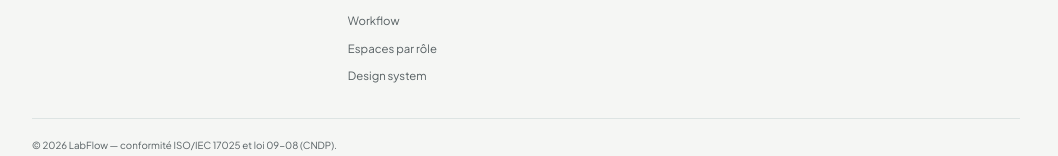
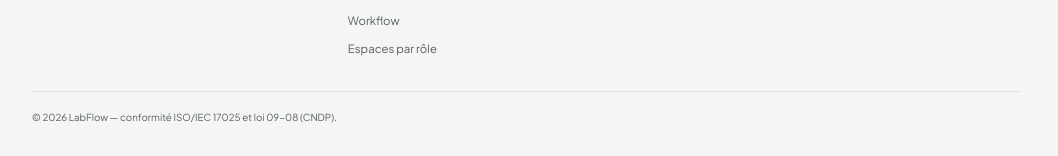
Before and after one commit to douae-rohand/LIMS---labflow, a React (Vite) app in the folder frontend/: page /login in a window 1280 px wide. Shown: the part 678-834 px from the top of the page, without its empty margins (114-1172 px from the left). Built offline with nearby package versions, Linux system fonts and the light colour scheme; no server answers.

Commit message:
chore(landing): retirer le lien Design system du pied de page

```diff
--- a/frontend/src/data/navigation.ts
+++ b/frontend/src/data/navigation.ts
@@ -16,7 +16,6 @@ export const footerLinks = [
       { label: "Fonctionnalités", href: "/#fonctionnalites" },
       { label: "Workflow", href: "/#workflow" },
       { label: "Espaces par rôle", href: "/#roles" },
-      { label: "Design system", href: "/ui-kit" },
     ],
   },
   {
```
